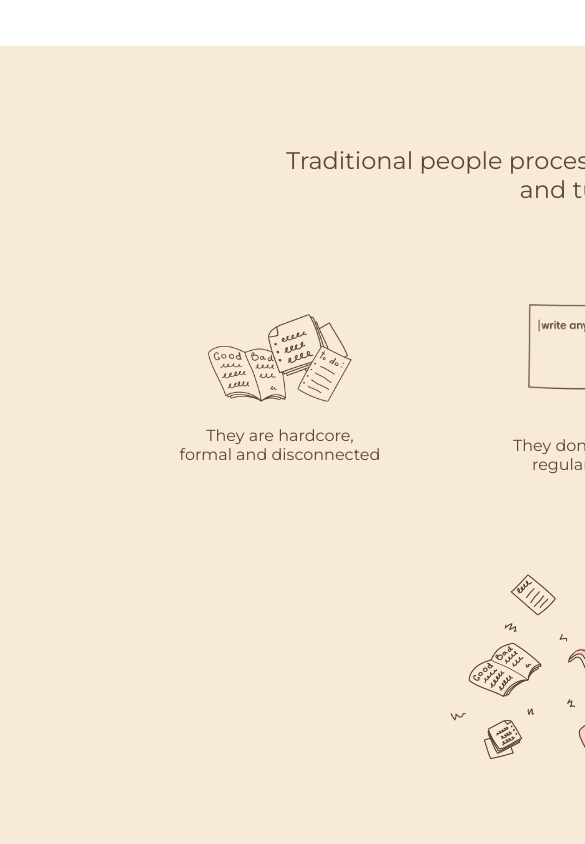
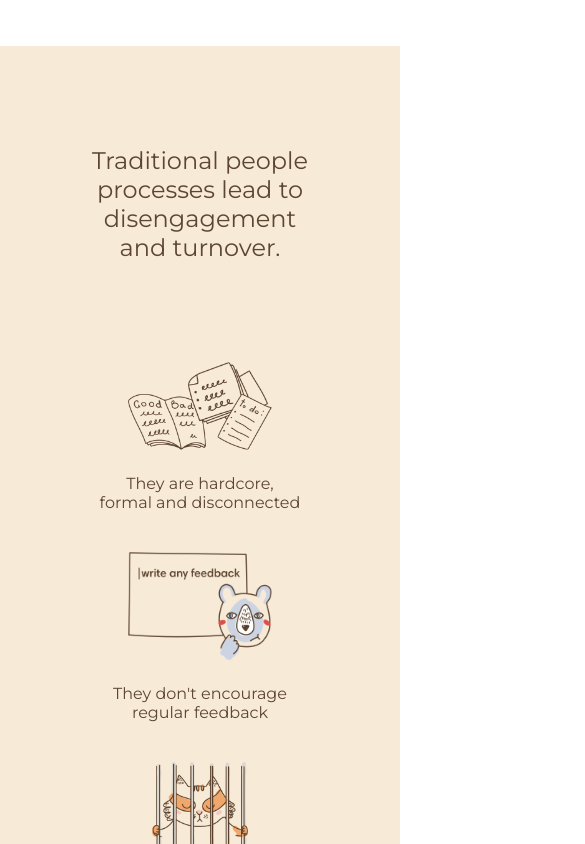
Before and after one commit to MatMagliano/node-sass-teambit, a website: page index.html in a window 390 px wide. Shown: the part 1156-2000 px from the top of the page, 585 px wide, since content can reach past the window. Drawn offline with Linux system fonts and the light colour scheme.

Commit message:
topMainDef

```diff
--- a/src/style/partials/_media-query.scss
+++ b/src/style/partials/_media-query.scss
@@ -27,7 +27,14 @@
 
 /* TOP MAIN */
 @media screen and  (max-width: 767px) {
-  .wrapper {
+  .wrapper-center {
     flex-wrap: wrap;
   }
+  .wrapper-center-left {
+    margin-bottom: 40px;
+  }
+  .wrapper-center-middle {
+    margin-bottom: 40px;
+  }
+
 }
```
Also changed, not shown: dist/app.css.
